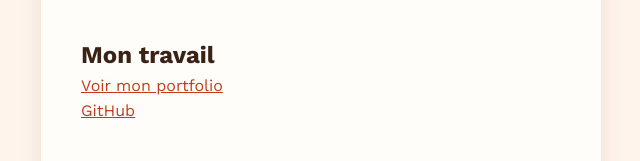
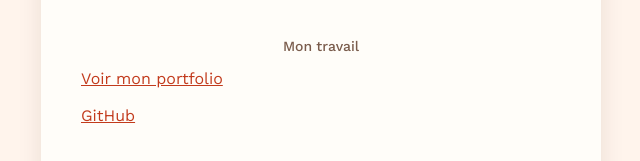
Before and after one commit to aliciacavallo/linktree, a website: page index.html in a window 1280 px wide. Shown: the part 550-711 px from the top of the page, without its empty margins (319-959 px from the left). Drawn offline with nearby package versions, Linux system fonts and the light colour scheme.

Commit message:
feat: ajoute le composant link-group

```diff
--- a/css/components/link-group.css
+++ b/css/components/link-group.css
@@ -0,0 +1,31 @@
+/* ==========================================================================
+   link-group.css — composant Figma « Link group »
+   ========================================================================== */
+
+@layer components {
+  .link-group {
+    /* Tokens du composant */
+    --link-group-gap: var(--space-3);
+    --link-group-title-color: var(--color-text-muted);
+    --link-group-title-size: var(--font-size-100);
+    --link-group-title-weight: var(--font-weight-medium);
+
+    display: flex;
+    flex-direction: column;
+    gap: var(--link-group-gap);
+  }
+
+  .link-group__title {
+    color: var(--link-group-title-color);
+    font-size: var(--link-group-title-size);
+    font-weight: var(--link-group-title-weight);
+    line-height: var(--line-height-snug);
+    text-align: center;
+  }
+
+  .link-group__list {
+    display: flex;
+    flex-direction: column;
+    gap: var(--link-group-gap);
+  }
+}
```
Also changed, not shown: css/components/profile.css (line endings or trailing spaces), css/components/status.css (line endings or trailing spaces), css/layout/page.css (line endings or trailing spaces), css/tokens/primitives.css (line endings or trailing spaces).
